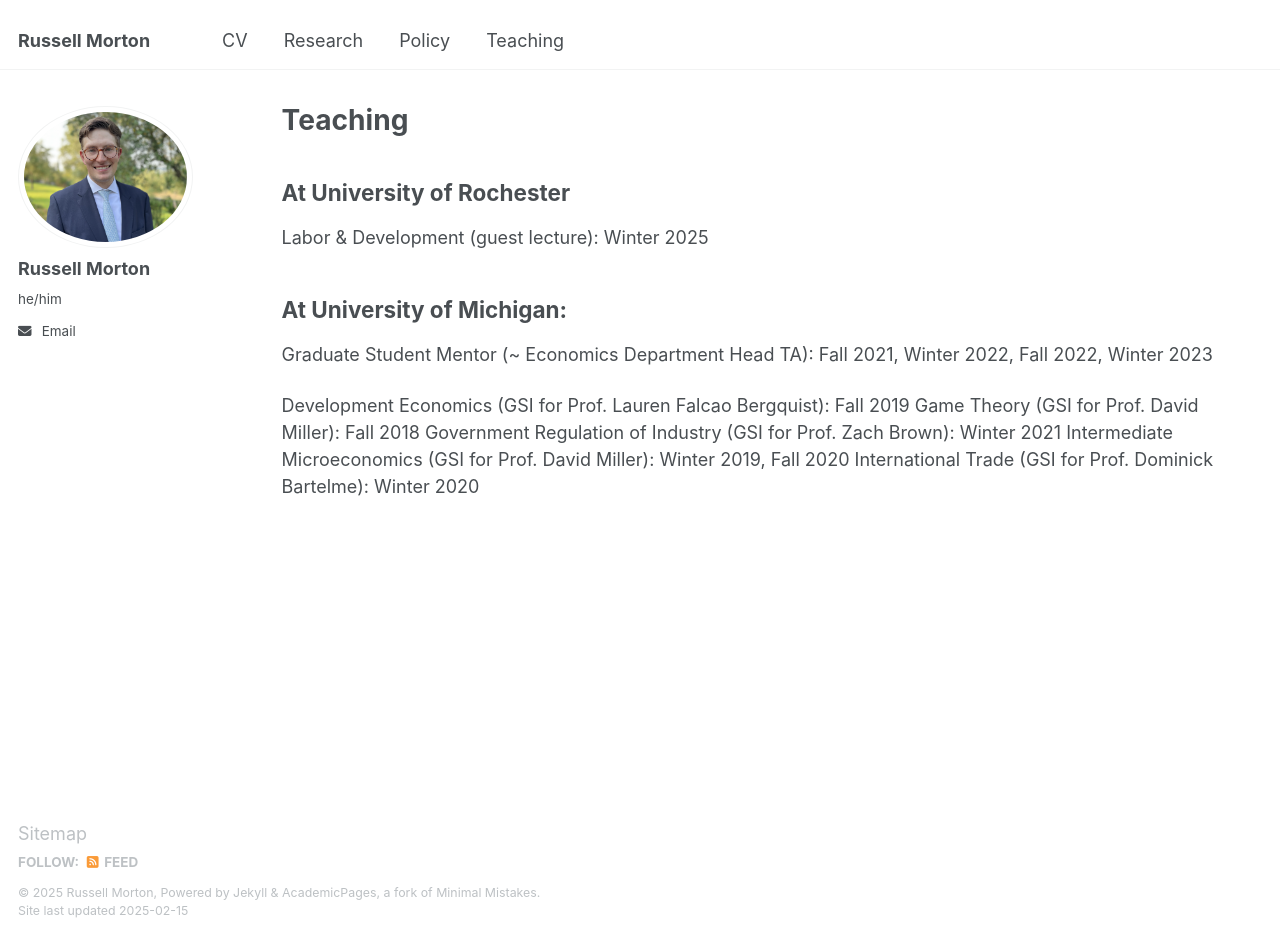
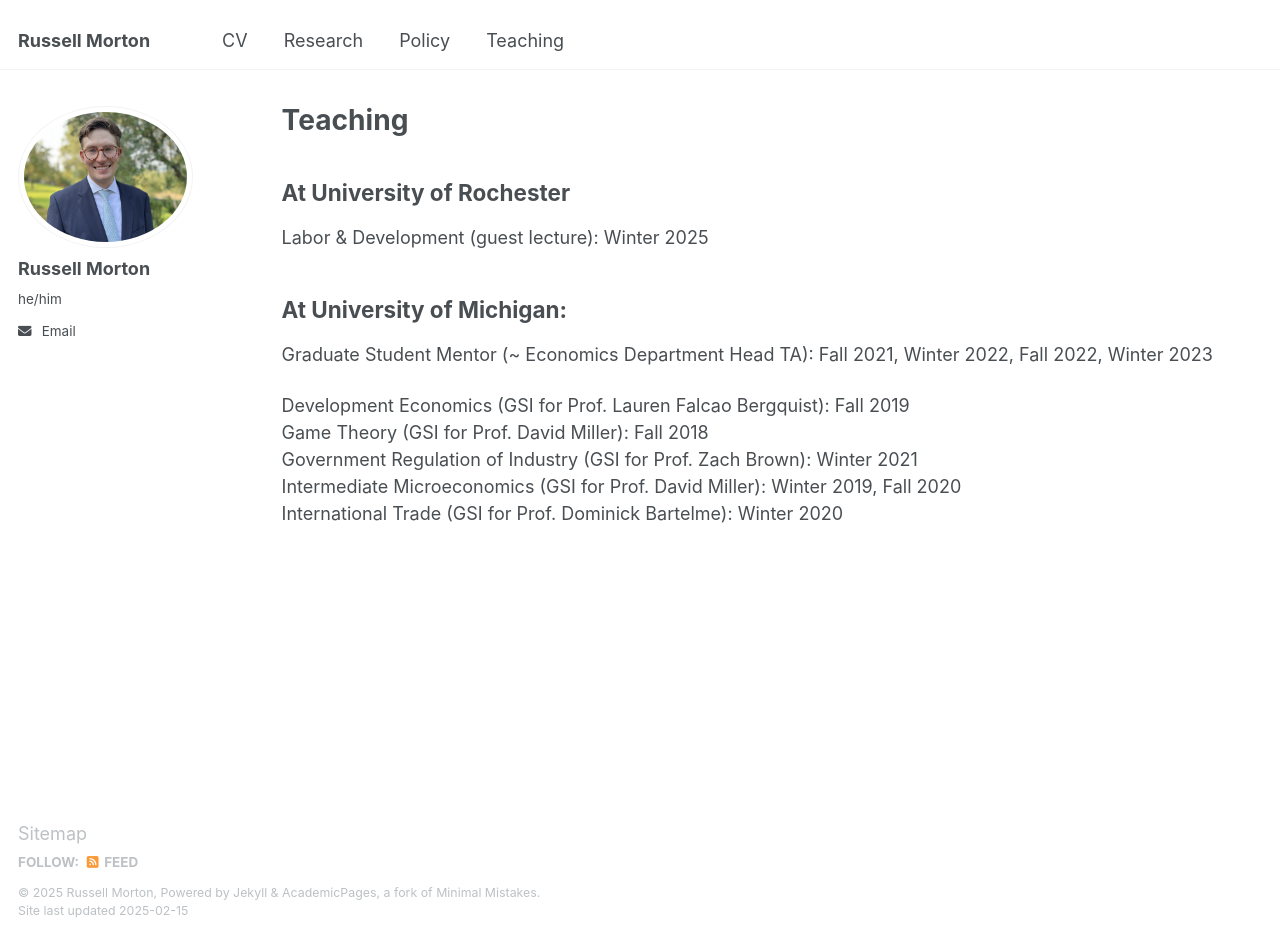
Before and after one commit to rpmorton/rpmorton.github.io, a Jekyll site: the page built from _pages/teaching.md, in a window 1280 px wide and 939 px high. Built offline with Jekyll 4.4.1, drawn with Linux system fonts in a browser that asks for light colours.

```diff
--- a/_pages/teaching.md
+++ b/_pages/teaching.md
@@ -12,8 +12,8 @@ Labor & Development (guest lecture): Winter 2025
 
 Graduate Student Mentor (~ Economics Department Head TA): Fall 2021, Winter 2022, Fall 2022, Winter 2023
 
-Development Economics (GSI for Prof. Lauren Falcao Bergquist): Fall 2019
-Game Theory (GSI for Prof. David Miller): Fall 2018
-Government Regulation of Industry (GSI for Prof. Zach Brown): Winter 2021
-Intermediate Microeconomics (GSI for Prof. David Miller): Winter 2019, Fall 2020
+Development Economics (GSI for Prof. Lauren Falcao Bergquist): Fall 2019  <br>
+Game Theory (GSI for Prof. David Miller): Fall 2018  <br>
+Government Regulation of Industry (GSI for Prof. Zach Brown): Winter 2021  <br>
+Intermediate Microeconomics (GSI for Prof. David Miller): Winter 2019, Fall 2020  <br>
 International Trade (GSI for Prof. Dominick Bartelme): Winter 2020
```
